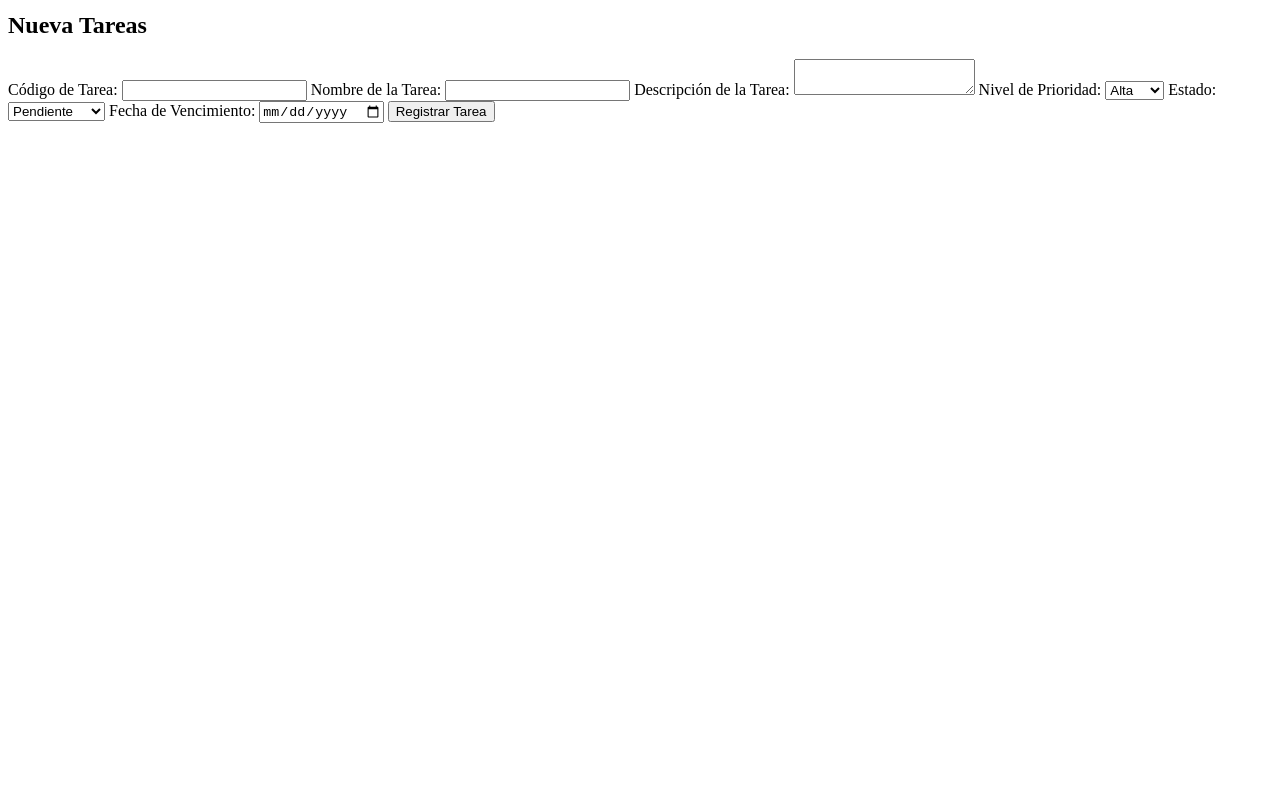
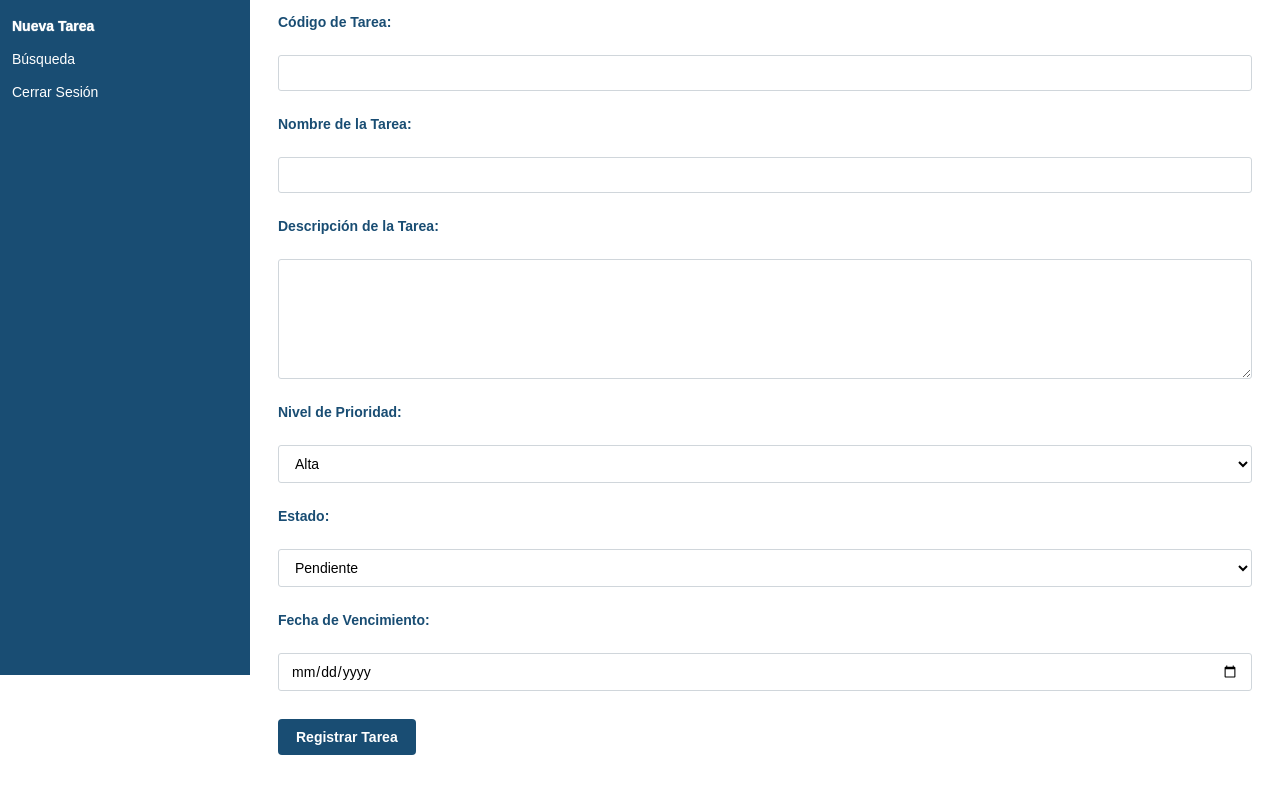
Before and after one commit to v-monica/formularioCSS, a plain HTML site: page form.html in a window 1280 px wide. Shown: the part 93-880 px from the top of the page. Before the commit the page ends 800 px from the top, so only its background shows below. Drawn offline with Linux system fonts and the light colour scheme; the site is published under a folder, as on GitHub Pages, so addresses that start at the root find nothing.

Commit message:
modificando archivo

```diff
--- a/form.html
+++ b/form.html
@@ -3,7 +3,7 @@
 <head>
     <meta charset="UTF-8">
     <meta name="viewport" content="width=device-width, initial-scale=1.0">
-    <link rel="stylesheet" href="/css/form.css">
+    <link rel="stylesheet" href="css/form.css">
     <title>Formulario</title>
 </head>
 <body>
```
